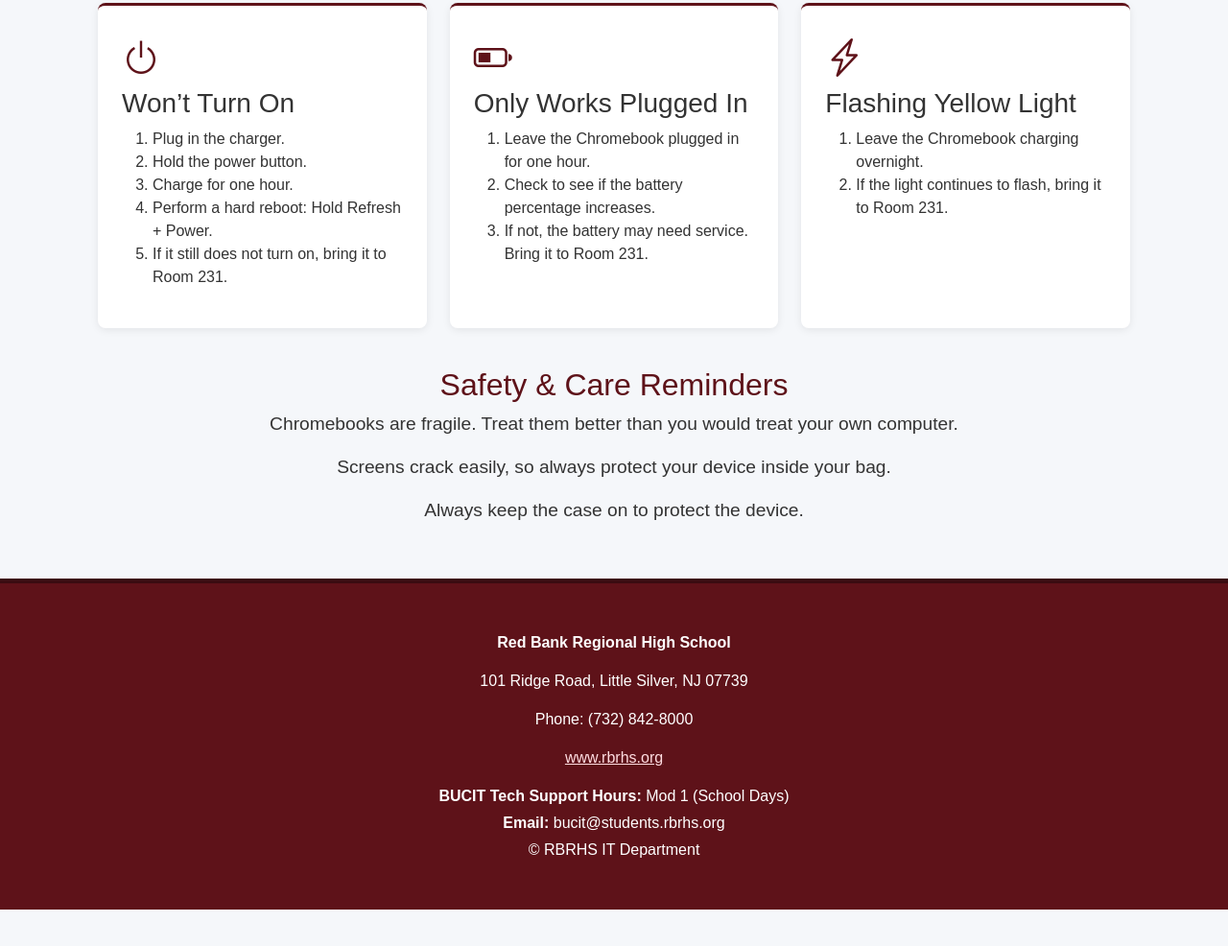
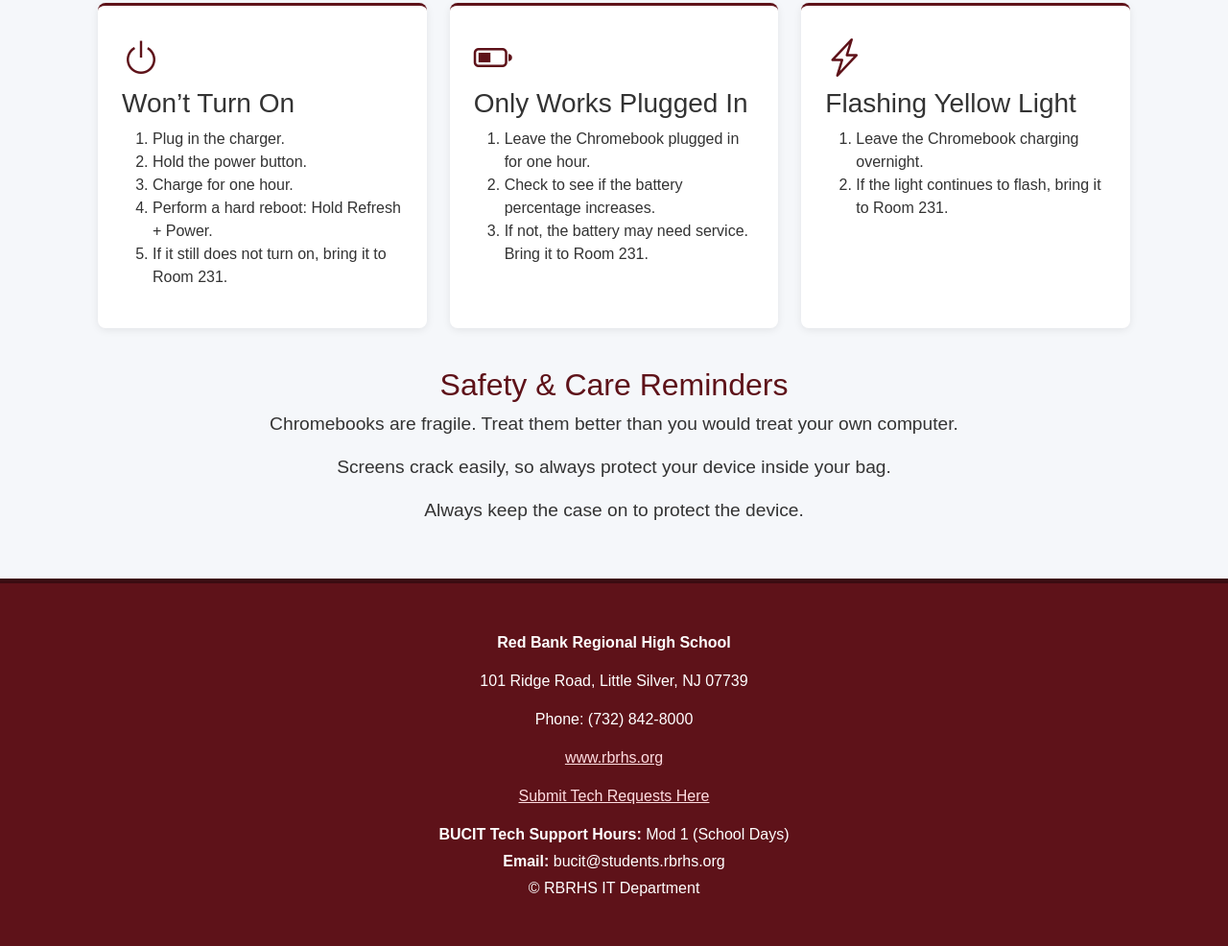
Before and after one commit to milonasRBR/rbrbucit, a plain HTML site: page index.html in a window 1280 px wide. Shown: the part 1403-2389 px from the top of the page at 96% size. Before the commit the page ends 2351 px from the top, so only its background shows below. Drawn offline with nearby package versions, Linux system fonts and the light colour scheme.

Commit message:
Update index.html
Adding link to form

```diff
--- a/index.html
+++ b/index.html
@@ -312,6 +312,7 @@
       <p>101 Ridge Road, Little Silver, NJ 07739</p>
       <p>Phone: (732) 842-8000</p>
       <p><a href="https://www.rbrhs.org/" target="_blank">www.rbrhs.org</a></p>
+      <p><a href="https://forms.gle/ex6qjsoCKv6cmAq2A">Submit Tech Requests Here</a></p>
 
       <p class="mt-3 mb-1">
         <strong>BUCIT Tech Support Hours:</strong> Mod 1 (School Days)
```
